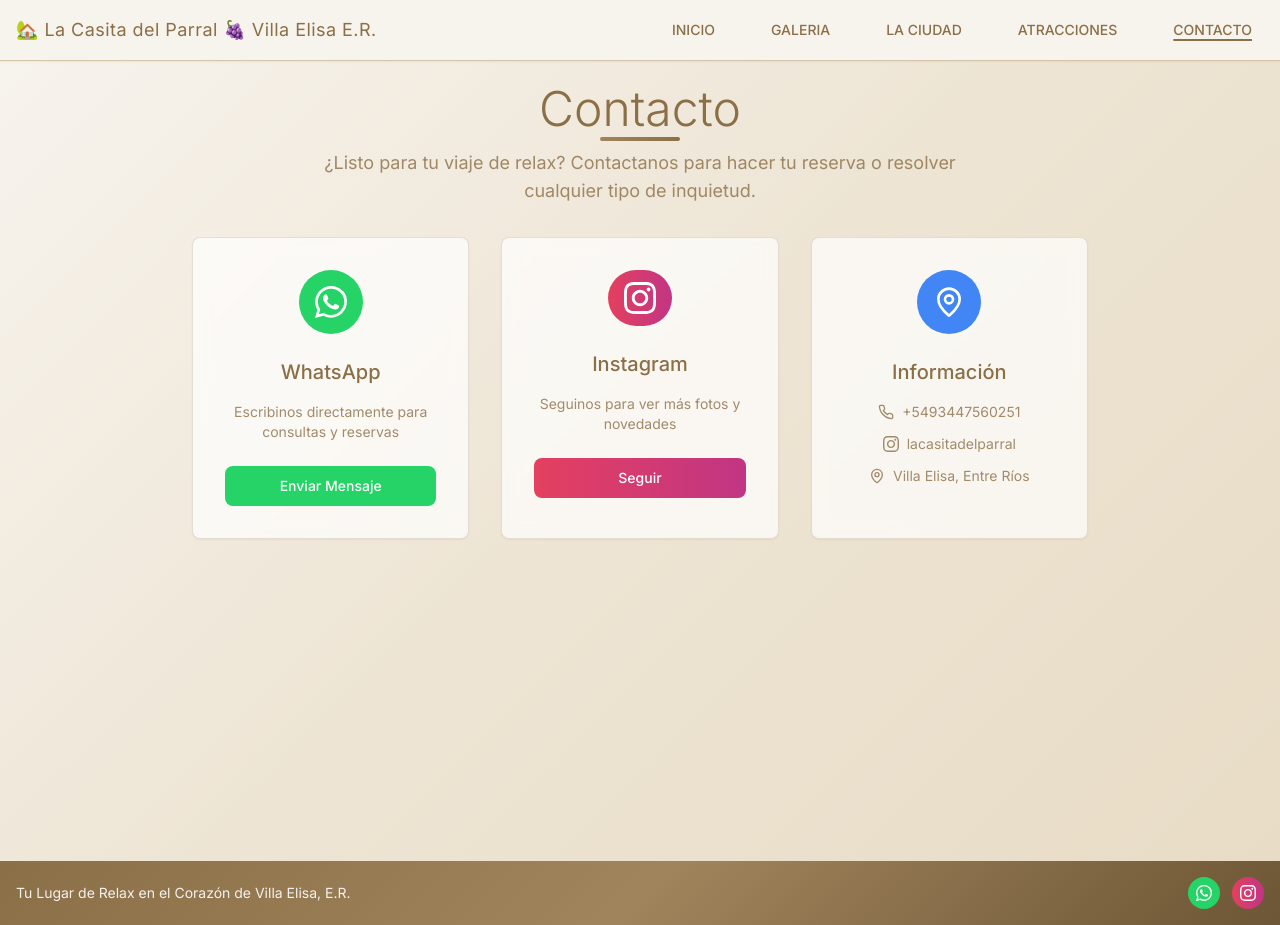
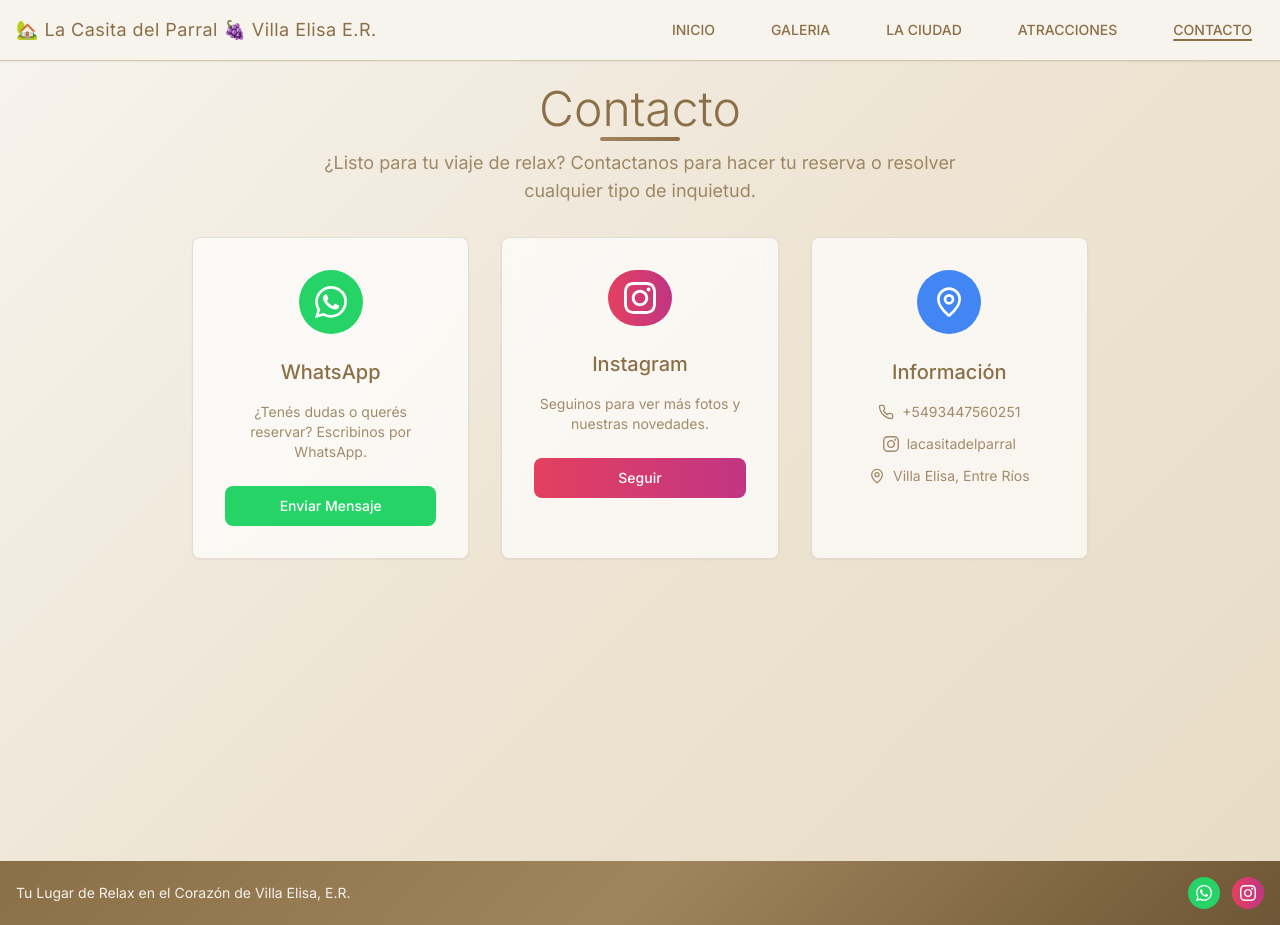
Before and after one commit to mustafa-matias/emprendimiento, a Next.js app: page /contacto in a window 1280 px wide. Built offline with nearby package versions, Linux system fonts and the light colour scheme.

Commit message:
cambios textos3

```diff
--- a/app/contacto/page.tsx
+++ b/app/contacto/page.tsx
@@ -54,7 +54,7 @@ export default function ContactoPage() {
               </div>
               <h3 className="text-base md:text-lg lg:text-xl font-medium villa-text mb-2 md:mb-3 lg:mb-4">WhatsApp</h3>
               <p className="villa-text-muted mb-3 md:mb-4 lg:mb-6 text-xs md:text-sm">
-                Escribinos directamente para consultas y reservas
+                ¿Tenés dudas o querés reservar? Escribinos por WhatsApp.
               </p>
               <Button
                 onClick={handleWhatsApp}
@@ -73,7 +73,7 @@ export default function ContactoPage() {
               </div>
               <h3 className="text-base md:text-lg lg:text-xl font-medium villa-text mb-2 md:mb-3 lg:mb-4">Instagram</h3>
               <p className="villa-text-muted mb-3 md:mb-4 lg:mb-6 text-xs md:text-sm">
-                Seguinos para ver más fotos y novedades
+                Seguinos para ver más fotos y nuestras novedades.
               </p>
               <Button
                 onClick={handleInstagram}
```
